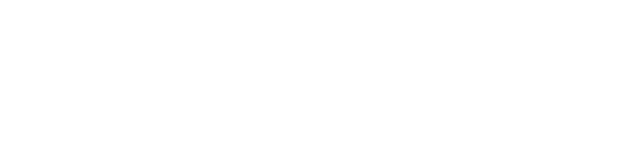
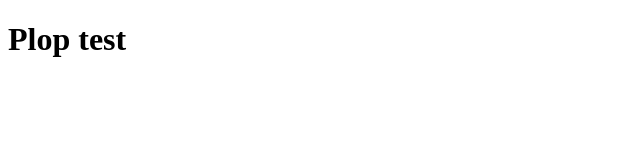
Before and after one commit to lady-raccoon/test, a plain HTML site: page index.html in a window 1280 px wide. Shown: the whole page, without its empty margins (0-640 px from the left). Drawn offline with Linux system fonts and the light colour scheme.

Commit message:
Update and rename test.html to index.html

```diff
--- a/test.html
+++ b/index.html
@@ -7,6 +7,6 @@
 </head>
 
 <body>
-
+	<h1>Plop test</h1>
 </body>
 </html>
```
